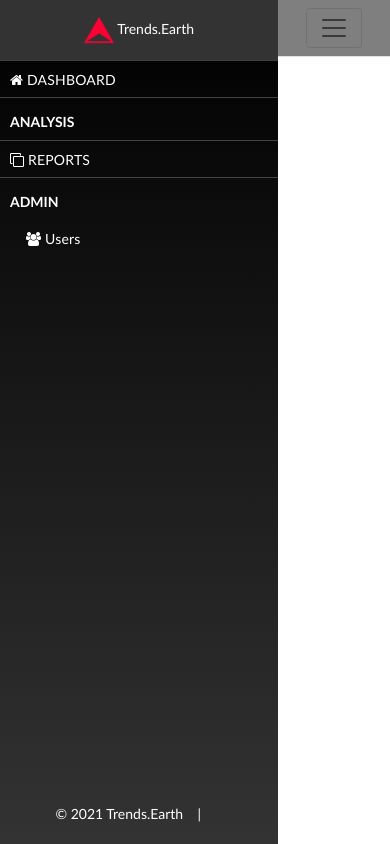
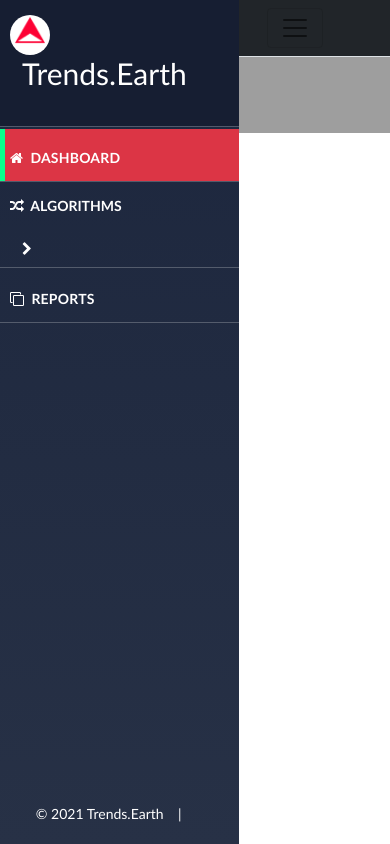
Before and after one commit to ConservationInternational/trendsearth-web, a Django app: page /dashboard/ in a window 390 px wide. Run offline with Django 3.2, Linux system fonts and the light colour scheme; the visitor is signed in with stand-in values (Sample User, id 1); data that the repository does not hold is empty; some libraries are stand-ins or nearby versions.

Commit message:
updating the styles

```diff
--- a/core/templates/core/algorithm.html
+++ b/core/templates/core/algorithm.html
@@ -25,7 +25,7 @@
             </div>
         </div>
     </div>
-    <div class="row" style="padding: 20px 10px;" id="algorithm_body">
+    <div class="row" style="padding: 5px 0px;" id="algorithm_body">
 
     </div>
 </div>
--- a/core/templates/core/forms/productivity.html
+++ b/core/templates/core/forms/productivity.html
@@ -20,7 +20,7 @@
 </nav>
 <div class="tab-content" id="nav-tabContent">
     <div class="tab-pane fade border show active" id="nav-new" role="tabpanel" aria-labelledby="nav-new-tab"
-        style="padding: 10px;">
+        style="padding: 10px; ">
         <div class="row">
             <form method="post" id="login-form">
                 {% csrf_token %}
--- a/core/templates/core/index.html
+++ b/core/templates/core/index.html
@@ -6,4 +6,35 @@
 
 {% block content %}
 
+<div id="map">
+
+</div>
+
+<script type="text/javascript" src="{% static 'js/jquery.min.js' %}"></script>
+<script>
+    $(document).ready(function () {
+        var mainView = new ol.View({
+            center: [0, 0],
+            minZoom: 1,
+            maxZoom: 20,
+            zoom: 3,
+        });
+
+        var mainMap = new ol.Map({
+            controls: [],
+            target: "map",
+            view: mainView,
+        });
+
+        var baseLayer = new ol.layer.Tile({
+            name: "Base Map",
+            source: new ol.source.TileImage({
+                url: "https://c.tile.openstreetmap.org/{z}/{x}/{y}.png",
+            }),
+        });
+
+        // Add the base layer to the maps
+        mainMap.addLayer(baseLayer);
+    });
+</script>
 {% endblock %}
--- a/ldmpweb/asgi.py
+++ b/main/asgi.py
@@ -11,6 +11,6 @@
 
 from django.core.asgi import get_asgi_application
 
-os.environ.setdefault('DJANGO_SETTINGS_MODULE', 'ldmpweb.settings')
+os.environ.setdefault('DJANGO_SETTINGS_MODULE', 'main.settings')
 
 application = get_asgi_application()
--- a/ldmpweb/settings.py
+++ b/main/settings.py
@@ -55,7 +55,7 @@
     'django.middleware.clickjacking.XFrameOptionsMiddleware',
 ]
 
-ROOT_URLCONF = 'ldmpweb.urls'
+ROOT_URLCONF = 'main.urls'
 
 TEMPLATES = [
     {
@@ -70,13 +70,13 @@
                 'django.contrib.messages.context_processors.messages',
             ],
             'libraries':{
-                'template_filters': 'ldmpweb.template_filters',
+                'template_filters': 'main.template_filters',
             }
         },
     },
 ]
 
-WSGI_APPLICATION = 'ldmpweb.wsgi.application'
+WSGI_APPLICATION = 'main.wsgi.application'
 
 
 # Database
--- a/ldmpweb/wsgi.py
+++ b/main/wsgi.py
@@ -11,6 +11,6 @@
 
 from django.core.wsgi import get_wsgi_application
 
-os.environ.setdefault('DJANGO_SETTINGS_MODULE', 'ldmpweb.settings')
+os.environ.setdefault('DJANGO_SETTINGS_MODULE', 'main.settings')
 
 application = get_wsgi_application()
--- a/manage.py
+++ b/manage.py
@@ -6,7 +6,7 @@
 
 def main():
     """Run administrative tasks."""
-    os.environ.setdefault('DJANGO_SETTINGS_MODULE', 'ldmpweb.settings')
+    os.environ.setdefault('DJANGO_SETTINGS_MODULE', 'main.settings')
     try:
         from django.core.management import execute_from_command_line
     except ImportError as exc:
--- a/static/css/app.css
+++ b/static/css/app.css
@@ -45,8 +45,23 @@
   color: #ffffff;
   padding: 15px 10px !important;
   padding: 8px;
-  text-align: center;
-  background-color: #333;
+  text-align: left;
+  background-color: #161E32;
+
+}
+
+.header h1{
+  color: #fff;
+  font-size: 30px !important;
+}
+
+.header .logo-div{
+  width: 40px;
+  height: 40px;
+  border-radius: 50%;
+  background-color: #fff;
+  margin-left: 0px;
+  padding-left:5px
 }
 
 .footer {
@@ -57,41 +72,27 @@
   padding-top: 20px;
 }
 
-.header .username {
-  color: #ffc107;
-}
 
-.header .icon-button {
-  color: #ffffff;
-  cursor: pointer;
-}
-
-.header a,
-.footer a {
-  padding: 0px !important;
-  line-height: 8px !important;
-}
-.header a:hover:not(.active),
-.footer a:hover:not(.active) {
-  color: #ffffff !important;
-  border-color: unset !important;
-  background: unset !important;
-}
-.bg-dark {
-  background-color: rgba(0,0,0,0.5)!important;
-}
 
 .sidebar {
   display: flex;
   flex-direction: column;
   min-height: 100vh;
   margin: 0px;
-  max-width: 400px;
-  width: 400px !important;
-  min-width: 400px;
+  max-width: 300px;
+  width: 300px !important;
+  min-width: 300px;
   overflow: hidden !important;
-  background: linear-gradient(to bottom, rgba(0, 0, 0, 1), #333) !important;
+  background: linear-gradient(to bottom, #1C263D, #273146) !important;
   transition: 1s;
+}
+
+.sidebar li{
+  list-style: none;
+}
+
+.sidebar .menu-items{
+  cursor: pointer;
 }
 
 @media (max-width: 768px) {
@@ -121,14 +134,14 @@
 }
 
 .sidebar a.active {
-  background-color: #00bf9c;
+  background-color: #DC3545;
   color: #ffffff;
-  box-shadow: inset 5px 0 rgb(253, 174, 0);
+  box-shadow: inset 5px 0 #09FF8C;
 }
 
 .sidebar a:hover:not(.active) {
-  border-color: #17a2b8;
-  background: #17a2b8;
+  border-color: #bb2d3b;
+  background: #bb2d3b;
   color: #ffffff;
 }
 
--- a/templates/base.html
+++ b/templates/base.html
@@ -31,95 +31,74 @@
     <div class="row-flex">
         {% if user.is_authenticated %}
         <div class="sidebar" id="sidebar">
-
             <div class="header">
+                <div class="row">
+                    <div class="logo-div">
                         <img src="{% static 'images/trends_earth_logo_square_32x32.png' %}" width="30px">
-                <labe>Trends.Earth</label>
-                    <!--<img src="{% static 'images/user_img.svg' %}" width="30%">
-                <br />
-                <label class="username">{{user.first_name}} {{user.last_name}}</label>
-                <a href="/profile" style="margin-bottom: 15px;">View Profile</a>
-
-                <div class="row">
-                    <div class="col-sm-4">
-                        <a href="#">
-                            <i class="fa fa-cog"></i>
-                            <br><br>
-                            Settings
-                        </a>
-
                     </div>
-                    <div class="col-sm-4">
-                        <a href="#">
-                            <i class="fa fa-bell"></i>
-                            <span class="badge badge-danger badge-pill" style="position: absolute; margin-top: -5px;">
-                                {% if cases_list %}
-                                {{cases_list|length}}
-                                {% else %}
-                                0
-                                {% endif %}
-                            </span>
-                            <br><br>
-                            Notifications
-                        </a>
+                    <div class="col-md-8">
+                        <h1>Trends.Earth</h1>
                     </div>
-                    <div class="col-sm-4">
-                        <a href="/logout">
-                            <i class="fa fa-power-off"></i><br><br>Log Out</a>
                 </div>
-                </div>-->
             </div>
             <hr>
-            <a href="/dashboard" style="padding-left: 10px;" class="item" id="dashboard_item">
-                <i class="fa fa-home"></i>
-                <span class="menu-items">DASHBOARD</span>
+
+
+            <a href="/dashboard" style="padding-left: 0px;" class="item active" id="dashboard_item">
+                <h3 class="menu-items"><i class="fa fa-home"></i> &nbsp;DASHBOARD</h3>
             </a>
             <hr>
-            <h3 class="menu-items">ANALYSIS</h3>
+            <div class="row">
+                <div class="col-md-10" style="padding-left: 0px;">
+                    <h3 class="menu-items"><i class="fa fa-random"></i> &nbsp;ALGORITHMS</h3>
+                </div>
+                <div class="col-md-2">
+                    <h3 class="menu-items"><i class="fa fa-chevron-right"></i></h3>
+                </div>
+            </div>
+
             {% for algo in parents %}
             {% if algo.children %}
-            <a href="#" class="item" id="item_{{algo.id}}">
-                <i class="fa fa-caret-down"></i>
-                <span class="menu-items">{{algo.name}}</span>
-                <span style="font-size: 12px; line-height: 20px;">{% if algo.name_details %} - {{algo.name_details}}
+            <div class="row menu-items">
+                <div class="col-md-10" style="padding-left: 0px;">
+                    <div class="div-item haschild" id="item_{{algo.id}}">
+                        <span class="haschild" id="menu-items_{{algo.id}}"
+                            style="font-size: 14px; line-height:1.2; font-weight: 600;">{{algo.name}}</span>
+                        <span class="haschild" style="font-size: 12px; line-height: 20px;">{% if algo.name_details %} -
+                            {{algo.name_details}}
                             {% endif %}</span>
-            </a>
-            <ul>
+                    </div>
+                </div>
+                <div class="col-md-2">
+                    <h3 style="padding: 0px 10px;"><i class="fa fa-chevron-right" id="icon_{{algo.id}}"></i></h3>
+                </div>
+            </div>
+
             {% for child in algo.children %}
-                <li>
-                    <a href="/dashboard/{{child.id}}" class="item" id="item_{{child.id}}">
-                        <i class="fa fa-caret-right"></i>
+            <a href="/dashboard/{{child.id}}" class="item child-items-{{algo.id}}" id="item_{{child.id}}"
+                style="padding-left: 40px;">
                 <span class="menu-items">{{child.name}}</span>
                 <span style="font-size: 12px; line-height: 20px;"> {% if child.name_details %} -
                     {{child.name_details}} {% endif %}</span>
             </a>
-                </li>
             {% endfor %}
-            </ul>
             {% else %}
             <a href="/dashboard/{{algo.id}}" class="item" id="item_{{algo.id}}">
-                <i class="fa fa-caret-right"></i>
-                <span class="menu-items">{{algo.name}}</span>
+                <span class="menu-items"
+                    style="font-size: 14px; line-height:1.2; font-weight: 600;">{{algo.name}}</span>
                 <span style="font-size: 12px; line-height: 20px;">{% if algo.name_details %} - {{algo.name_details}}
                     {% endif %}</span>
             </a>
+            <hr>
             {% endif %}
             {% endfor %}
             <hr>
 
-            <a href="#" style="padding-left: 10px;" class="item" id="reports_item">
-                <i class="fa fa-clone"></i>
-                <span class="menu-items">REPORTS</span>
+            <a href="#" style="padding-left: 0px;" class="item" id="reports_item">
+                <h3 class="menu-items"><i class="fa fa-clone"></i> &nbsp;REPORTS</h3>
             </a>
             <hr>
-            {% if user.is_superuser %}
-            <h3 class="menu-items">Admin</h3>
-            <a href="/users" class="item" id="users_item">
-                <i class="fa fa-users"></i>
-                <span class="menu-items">Users</span>
-            </a>
 
-            {% endif %}
             <div class="footer">
                 &copy; {% now 'Y' %} Trends.Earth &nbsp;&nbsp; | &nbsp;&nbsp; {{version}} &nbsp;&nbsp;
             </div>
@@ -167,6 +146,12 @@
                                         <a class="dropdown-item" href="#">
                                             <i class="fa fa-cog"></i> Settings</a>
                                     </li>
+                                    {% if user.is_superuser %}
+                                    <li>
+                                        <a class="dropdown-item" href="#">
+                                            <i class="fa fa-users"></i> Admin</a>
+                                    </li>
+                                    {% endif %}
                                     <li><a class="dropdown-item" href="{% url 'logout' %}"><i
                                                 class="fa fa-power-off"></i> Log out</a></li>
                                 </ul>
@@ -212,8 +197,24 @@
     <script type="text/javascript" src="{% static 'js/select2.min.js' %}"></script>
     <script type="text/javascript" src="{% static 'js/dataTables.select.min.js' %}"></script>
     <script type="text/javascript" src="{% static 'js/bs-stepper.min.js' %}"></script>
+    <script type="text/javascript" src="{% static 'js/ol.js' %}"></script>
     <script type="text/javascript" src="{% static 'js/app.js' %}"></script>
     {% endblock %}
 </body>
+<script>
+    $(document).ready(function () {
+        $(".div-item .haschild").on("click", function () {
+            var id = $(this).attr('id').split("_")[1];
+            if ($("#icon_" + id).hasClass("fa-chevron-right")) {
+                $("#icon_" + id).removeClass("fa-chevron-right");
+                $("#icon_" + id).addClass("fa-chevron-down");
+            } else {
+                $("#icon_" + id).addClass("fa-chevron-right");
+                $("#icon_" + id).removeClass("fa-chevron-down");
+            }
+            $(".child-items-" + id).toggle();
+        });
+    });
+</script>
 
 </html>
```
Also changed, not shown: other parts of static/css/app.css (+34 -0 lines), account/templates/account/index.html (+39 -52 lines), static/css/home.css (+54 -22 lines), main/__init__.py (added), main/template_filters.py (renamed from ldmpweb/template_filters.py), main/urls.py (renamed from ldmpweb/urls.py). Lines whose indentation alone changed are shown as unchanged.
